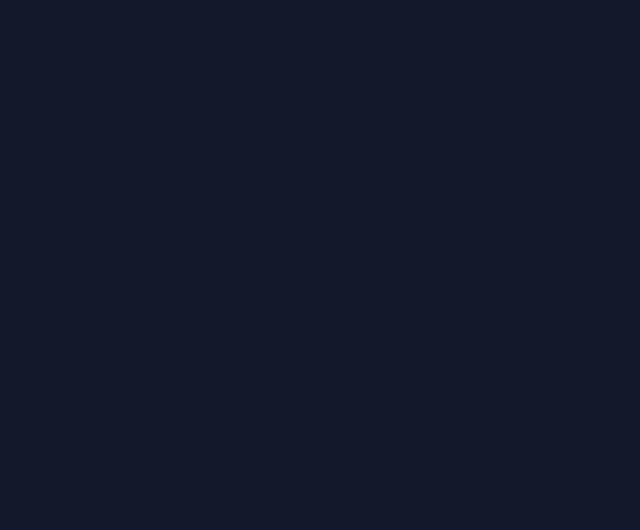
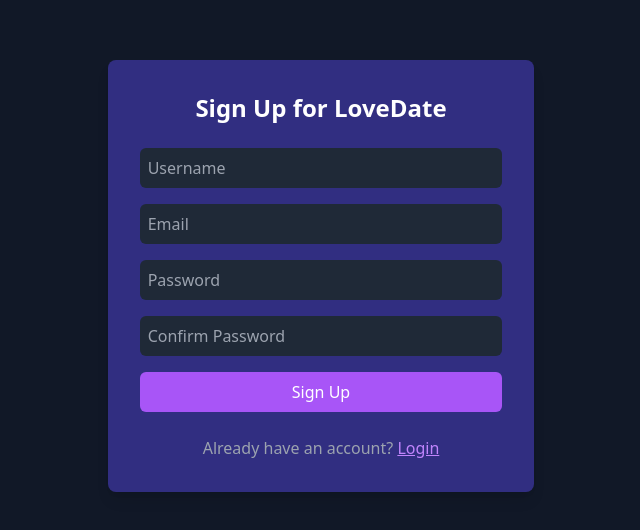
Before and after one commit to jjwsio/aidate2, a React (Create React App) app: page / in a window 1280 px wide. Shown: the part 124-654 px from the top of the page, without its empty margins (319-959 px from the left). Built offline with nearby package versions, Linux system fonts and the light colour scheme.

Commit message:
Update App.js - rollback

```diff
--- a/src/App.js
+++ b/src/App.js
@@ -1,9 +1,8 @@
 import React, { useState } from "react";
 import { supabase } from "./supabaseClient"; // Supabase client setup
-import { useNavigate } from "react-router-dom";
 
 function App() {
-  const [isLogin, setIsLogin] = useState(false);
+  const [isLogin, setIsLogin] = useState(false); // Toggle between login/signup
   const [formData, setFormData] = useState({
     username: "",
     email: "",
@@ -12,8 +11,8 @@
   });
   const [errors, setErrors] = useState({});
   const [loading, setLoading] = useState(false);
-  const navigate = useNavigate();
 
+  // Form validation
   const validateForm = () => {
     const newErrors = {};
     if (!formData.username && !isLogin) newErrors.username = "Username is required.";
@@ -33,6 +32,7 @@
     });
   };
 
+  // Form submission for login/signup
   const handleSubmit = async (e) => {
     e.preventDefault();
     setLoading(true);
@@ -41,15 +41,18 @@
     if (validateForm()) {
       try {
         if (isLogin) {
+          // Handle login
           const { data: loginData, error: loginError } = await supabase.auth.signInWithPassword({
             email: formData.email,
             password: formData.password,
           });
           if (loginError) throw loginError;
 
-          // Redirect to the dashboard
-          navigate("/dashboard", { state: { username: formData.username } });
+          // Login successful (you can now add your dashboard navigation here)
+          console.log("Login successful:", loginData);
+          alert("Login successful! You are logged in.");
         } else {
+          // Handle signup
           const { data: signUpData, error: signUpError } = await supabase.auth.signUp({
             email: formData.email,
             password: formData.password,
@@ -64,7 +67,7 @@
             }
           }
 
-          // Insert the user profile
+          // Insert the new user data into the profiles table
           const { error: profileError } = await supabase.from("profiles").insert([
             { id: signUpData.user.id, username: formData.username },
           ]);
@@ -87,8 +90,96 @@
 
   return (
     <div className="bg-gray-900 min-h-screen flex flex-col items-center justify-center">
-      {/* The form UI (Login/Signup) remains the same */}
-      {/* Only handling of redirection after login is updated */}
+      <div className="bg-indigo-900 p-8 rounded-lg shadow-lg w-11/12 md:w-1/3 text-center">
+        <h1 className="text-2xl font-semibold text-white mb-6">
+          {isLogin ? "Login to Your Account" : "Sign Up for LoveDate"}
+        </h1>
+
+        {errors.form && <p className="text-red-500 text-sm mb-4">{errors.form}</p>}
+
+        <form onSubmit={handleSubmit} className="space-y-4">
+          {!isLogin && (
+            <div>
+              <input
+                type="text"
+                name="username"
+                placeholder="Username"
+                value={formData.username}
+                onChange={handleChange}
+                className="w-full p-2 rounded-md bg-gray-800 text-white"
+              />
+              {errors.username && <p className="text-red-500 text-sm">{errors.username}</p>}
+            </div>
+          )}
+
+          <div>
+            <input
+              type="email"
+              name="email"
+              placeholder="Email"
+              value={formData.email}
+              onChange={handleChange}
+              className="w-full p-2 rounded-md bg-gray-800 text-white"
+            />
+            {errors.email && <p className="text-red-500 text-sm">{errors.email}</p>}
+          </div>
+
+          <div>
+            <input
+              type="password"
+              name="password"
+              placeholder="Password"
+              value={formData.password}
+              onChange={handleChange}
+              className="w-full p-2 rounded-md bg-gray-800 text-white"
+            />
+            {errors.password && <p className="text-red-500 text-sm">{errors.password}</p>}
+          </div>
+
+          {!isLogin && (
+            <div>
+              <input
+                type="password"
+                name="confirmPassword"
+                placeholder="Confirm Password"
+                value={formData.confirmPassword}
+                onChange={handleChange}
+                className="w-full p-2 rounded-md bg-gray-800 text-white"
+              />
+              {errors.confirmPassword && (
+                <p className="text-red-500 text-sm">{errors.confirmPassword}</p>
+              )}
+            </div>
+          )}
+
+          <button
+            type="submit"
+            className="w-full bg-purple-500 text-white py-2 rounded-md font-medium hover:bg-purple-600 transition"
+            disabled={loading}
+          >
+            {loading ? "Processing..." : isLogin ? "Login" : "Sign Up"}
+          </button>
+        </form>
+
+        <p className="mt-6 text-gray-400">
+          {isLogin ? "Don't have an account?" : "Already have an account?"}{" "}
+          <button
+            onClick={() => {
+              setIsLogin(!isLogin);
+              setErrors({});
+              setFormData({
+                username: "",
+                email: "",
+                password: "",
+                confirmPassword: "",
+              });
+            }}
+            className="text-purple-400 underline hover:text-purple-500"
+          >
+            {isLogin ? "Sign Up" : "Login"}
+          </button>
+        </p>
+      </div>
     </div>
   );
 }
```
